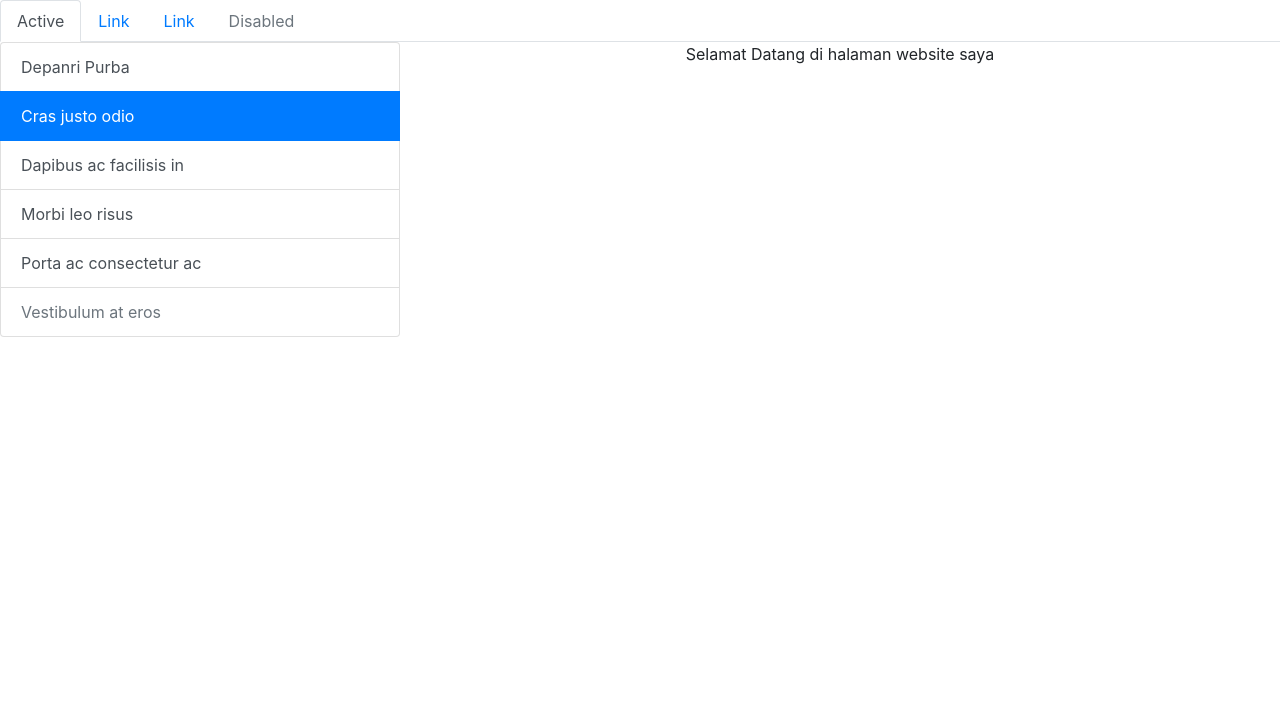
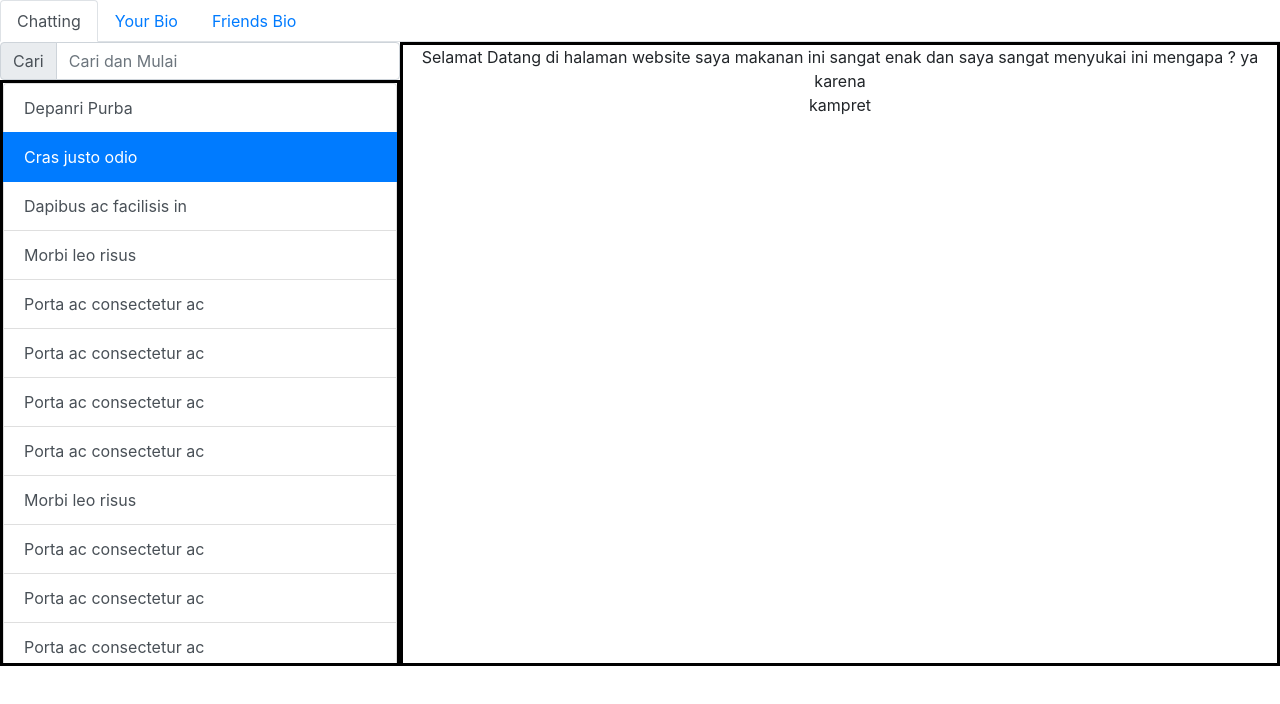
Before and after one commit to depanripurba/reactFirebase, a React (Create React App) app: page /Registrasi in a window 1280 px wide. Shown: the top 704 px of the page. Built offline with nearby package versions, Linux system fonts and the light colour scheme.

Commit message:
memperbaiki  halaman home menjadi bagus

```diff
--- /dev/null
+++ b/src/component/Cariatas/Cariatas.jsx
@@ -0,0 +1,21 @@
+import React, { Fragment } from "react";
+const Cariatas = () => {
+	return (
+		<Fragment>
+		<div className="cariAtasHome">
+			<div className="input-group">
+				<div className="input-group-prepend">
+					<span className="input-group-text">Cari</span>
+				</div>
+				<input
+					type="text"
+					aria-label="First name"
+					className="form-control"
+					placeholder="Cari dan Mulai"
+				/>
+			</div>
+		</div>
+		</Fragment>
+	);
+};
+export default Cariatas;
--- a/src/component/Chat/Chat.jsx
+++ b/src/component/Chat/Chat.jsx
@@ -3,7 +3,15 @@ const Chat = ()=>{
 	return(
 		<Fragment>
 			<div className="container">
-				<center>Selamat Datang di halaman website saya </center>
+				<center>
+				Selamat Datang di halaman website saya
+				makanan ini sangat enak
+				dan saya sangat menyukai ini
+				mengapa ?
+				ya karena <br />
+				kampret
+
+				</center>
 			</div>
 		</Fragment>
 	)
--- /dev/null
+++ b/src/component/Header/Header.css
@@ -0,0 +1,4 @@
+.contentHeader{
+	padding-top: 3px;
+	padding-bottom: 3px;
+}
--- a/src/component/Header/Header.jsx
+++ b/src/component/Header/Header.jsx
@@ -1,32 +1,23 @@
 import React, { Fragment } from "react";
+import './Header.css'
 const Header = () => {
 	return (
 		<Fragment>
-			<div className="Container">
-				<ul class="nav nav-tabs">
-					<li class="nav-item">
-						<a class="nav-link active" href="#">
-							Active
+			<div classNameName="contentHeader">
+				<ul className="nav nav-tabs">
+					<li className="nav-item">
+						<a className="nav-link active" href="#">
+							Chatting
 						</a>
 					</li>
-					<li class="nav-item">
-						<a class="nav-link" href="#">
-							Link
+					<li className="nav-item">
+						<a className="nav-link" href="#">
+							Your Bio
 						</a>
 					</li>
-					<li class="nav-item">
-						<a class="nav-link" href="#">
-							Link
-						</a>
-					</li>
-					<li class="nav-item">
-						<a
-							class="nav-link disabled"
-							href="#"
-							tabindex="-1"
-							aria-disabled="true"
-						>
-							Disabled
+					<li className="nav-item">
+						<a className="nav-link" href="#">
+							Friends Bio
 						</a>
 					</li>
 				</ul>
--- a/src/component/Home/Home.css
+++ b/src/component/Home/Home.css
@@ -1,3 +1,6 @@
+html,body{
+	height:100%;
+}
 .box{
     width: 500px;
     display:block;
@@ -6,12 +9,33 @@
 .bungkus{
 	display: grid;
 	grid-template-columns: 400px auto;
+	grid-template-rows: auto auto 586px;
 }
 .Header{
 	grid-column-start: 1;
 	grid-column-end: 3
 }
 .Kontak{
+	overflow-y:scroll;
 	grid-column-start: 1;
-	grid-column-end: 2
+	grid-column-end: 2;
+	grid-row-start: 3;
+	grid-row-end: 5;
+	height: 586px;
+	border: 3px solid black;
 }
+.content{
+	margin:auto;
+}
+.Chatting{
+	grid-column-start: 2;
+	grid-column-end: 3;
+	grid-row-start: 2;
+	grid-row-end: 5;
+	border: 3px solid black;
+}
+.homeCariAtas{
+	grid-column-start: 1;
+	grid-column-end: 2;
+
+}
--- a/src/component/Home/Home.jsx
+++ b/src/component/Home/Home.jsx
@@ -1,23 +1,35 @@
-import React,{Fragment,useEffect,useState} from 'react'
-import "./Home.css"
-import Kontak from ".././Kontak/Kontak"
-import Modaljoin from '.././Modaljoin/Modaljoin'
-import Header from '.././Header/Header'
-import Chat from '.././Chat/Chat'
+import React, { Fragment, useEffect, useState } from "react";
+import "./Home.css";
+import Kontak from ".././Kontak/Kontak";
+import Modaljoin from ".././Modaljoin/Modaljoin";
+import Header from ".././Header/Header";
+import Chat from ".././Chat/Chat";
+import Cariatas from ".././Cariatas/Cariatas";
 
-const Home = ({user})=>{
-    const [kontak,setKontak] = useState()
-    useEffect(()=>{
-        console.log(user)
-    })
-    return(
+const Home = ({ user }) => {
+    const [kontak, setKontak] = useState();
+    useEffect(() => {
+        console.log(user);
+    });
+    return (
         <Fragment>
-        <div className="bungkus">
-        <div className="Header"><Header /></div>
-        <div className="Kontak"><Kontak /></div>
-       <div className="Chatting"> <Chat /> </div>
-        </div>
+            <div className="content">
+                <div className="bungkus">
+                    <div className="Header">
+                        <Header />
+                    </div>
+                    <div className="homeCariAtas">
+                        <Cariatas />
+                    </div>
+                    <div className="Kontak">
+                        <Kontak />
+                    </div>
+                    <div className="Chatting">
+                        <Chat />
+                    </div>
+                </div>
+            </div>
         </Fragment>
-    )
-}
-export default Home
+    );
+};
+export default Home;
--- a/src/component/Kontak/Kontak.jsx
+++ b/src/component/Kontak/Kontak.jsx
@@ -17,7 +17,20 @@ const Kontak = ({kontak})=>{
             <a href="#" class="list-group-item list-group-item-action">Dapibus ac facilisis in</a>
             <a href="#" class="list-group-item list-group-item-action">Morbi leo risus</a>
             <a href="#" class="list-group-item list-group-item-action">Porta ac consectetur ac</a>
-            <a href="#" class="list-group-item list-group-item-action disabled" tabindex="-1" aria-disabled="true">Vestibulum at eros</a>
+            <a href="#" class="list-group-item list-group-item-action">Porta ac consectetur ac</a>
+            <a href="#" class="list-group-item list-group-item-action">Porta ac consectetur ac</a>
+            <a href="#" class="list-group-item list-group-item-action">Porta ac consectetur ac</a>
+            <a href="#" class="list-group-item list-group-item-action">Morbi leo risus</a>
+            <a href="#" class="list-group-item list-group-item-action">Porta ac consectetur ac</a>
+            <a href="#" class="list-group-item list-group-item-action">Porta ac consectetur ac</a>
+            <a href="#" class="list-group-item list-group-item-action">Porta ac consectetur ac</a>
+            <a href="#" class="list-group-item list-group-item-action">Porta ac consectetur ac</a>
+            <a href="#" class="list-group-item list-group-item-action">Morbi leo risus</a>
+            <a href="#" class="list-group-item list-group-item-action">Porta ac consectetur ac</a>
+            <a href="#" class="list-group-item list-group-item-action">Porta ac consectetur ac</a>
+            <a href="#" class="list-group-item list-group-item-action">Porta ac consectetur ac</a>
+            <a href="#" class="list-group-item list-group-item-action">Porta ac consectetur ac</a>
+
         </div>
         </div>
     )
```
Also changed, not shown: src/component/Send/Send.js (added, +11 -0 lines), src/component/Send/Send.css (added).
